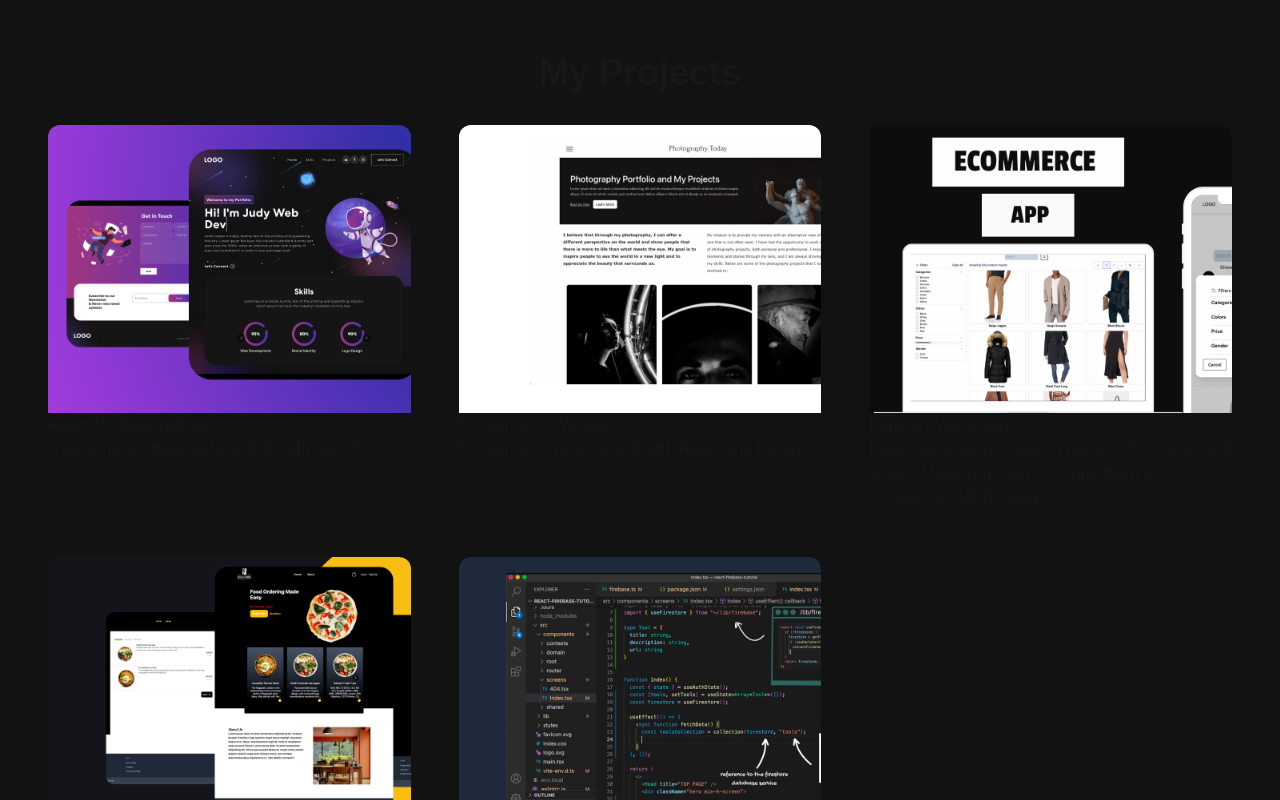
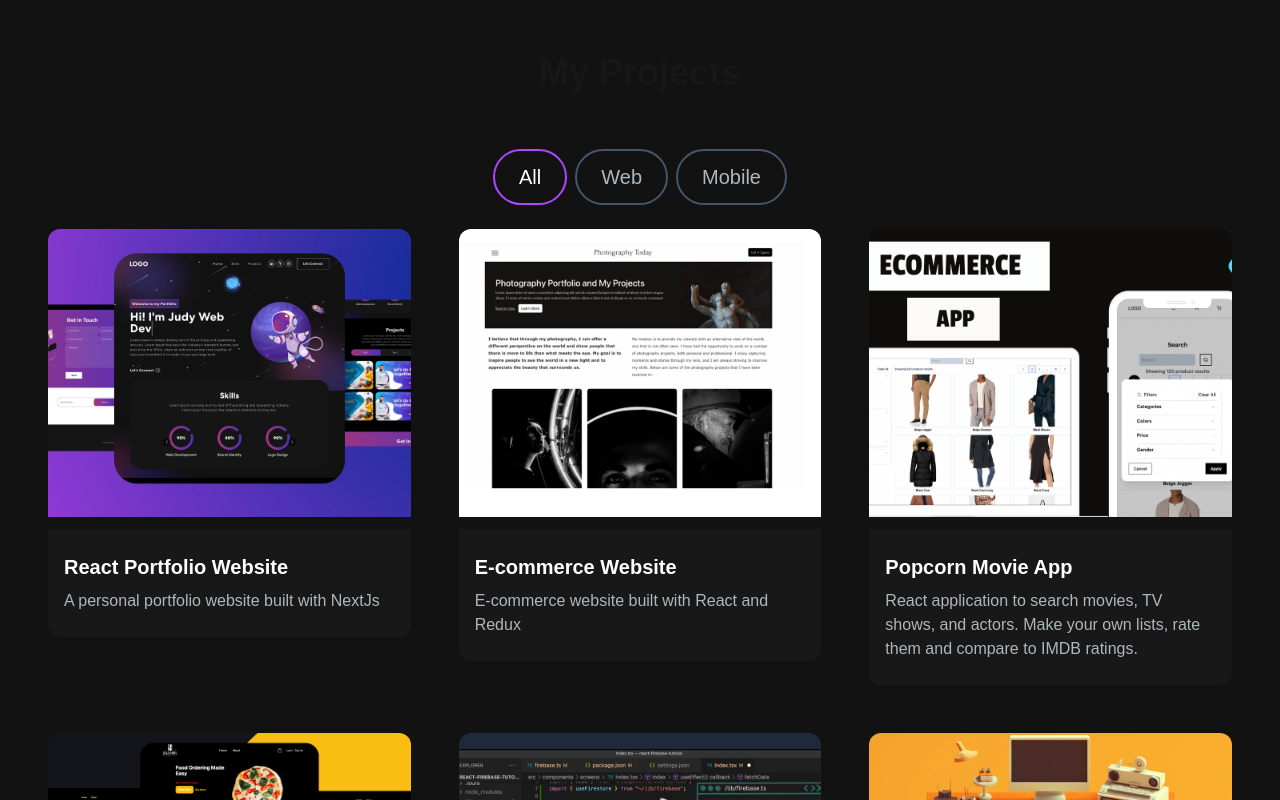
Before and after one commit to FirstChoice112/portfolio, a Next.js app: page / in a window 1280 px wide. Shown: the part 1220-2020 px from the top of the page. Built offline with nearby package versions, Linux system fonts and the light colour scheme.

Commit message:
Finished projectsection and added filter functionality

```diff
--- a/src/app/components/ProjectCard.jsx
+++ b/src/app/components/ProjectCard.jsx
@@ -1,15 +1,37 @@
 import React from "react";
+import { CodeBracketIcon, EyeIcon } from "@heroicons/react/24/outline";
+import Link from "next/link";
 
-const ProjectCard = ({ imgUrl, title, description }) => {
+const ProjectCard = ({ imgUrl, title, description, gitUrl, previewUrl }) => {
   return (
-    <div>
+    <div className="rounded-xl overflow-hidden group relative">
       <div
-        className="h-52 md:h-72 rounded-t-xl "
-        style={{ background: `url(${imgUrl})`, backgroundSize: "cover" }}
-      ></div>
-      <div>
-        <h5>{title}</h5>
-        <p>{description}</p>
+        className="h-52 md:h-72 relative"
+        style={{
+          backgroundImage: `url(${imgUrl})`,
+          backgroundSize: "cover",
+          backgroundPosition: "center",
+        }}
+      >
+        <div className="overlay absolute top-0 left-0 w-full h-full bg-[#181818] opacity-0 group-hover:opacity-80 transition-opacity duration-500 flex items-center justify-center">
+          <Link
+            href={gitUrl}
+            className="h-14 w-14 mr-2 border-2 relative rounded-full border-[#ADB7BE] grpup-hover/link:border-white"
+          >
+            <CodeBracketIcon className="h-10 w-10 text-[#ADB7BE] absolute top-1/2 left-1/2 transform -translate-x-1/2 -translate-y-1/2 cursor-pointer hover:text-white" />
+          </Link>
+          <Link
+            href={previewUrl}
+            className="h-14 w-14 border-2 relative rounded-full border-[#ADB7BE] grpup-hover/link:border-white"
+          >
+            <EyeIcon className="h-10 w-10 text-[#ADB7BE] absolute top-1/2 left-1/2 transform -translate-x-1/2 -translate-y-1/2 cursor-pointer hover:text-white" />
+          </Link>
+        </div>
+      </div>
+
+      <div className="bg-[#181818] rounded-b-xl mt-3 py-6 px-4">
+        <h5 className="text-xl font-semibold mb-2 text-white">{title}</h5>
+        <p className="text-[#ADB7BE]">{description}</p>
       </div>
     </div>
   );
--- a/src/app/components/ProjectSection.jsx
+++ b/src/app/components/ProjectSection.jsx
@@ -1,5 +1,7 @@
-import React from "react";
+"use client";
+import React, { useState } from "react";
 import ProjectCard from "./ProjectCard";
+import ProjectTag from "./ProjectTag";
 
 const projectsData = [
   {
@@ -8,6 +10,8 @@ const projectsData = [
     description: "A personal portfolio website built with NextJs",
     image: "/images/projects/1.png",
     tag: ["All", "Web"],
+    gitUrl: "/",
+    previewUrl: "/",
   },
   {
     id: 2,
@@ -15,6 +19,8 @@ const projectsData = [
     description: "E-commerce website built with React and Redux",
     image: "/images/projects/2.png",
     tag: ["All", "Web"],
+    gitUrl: "/",
+    previewUrl: "/",
   },
   {
     id: 3,
@@ -23,6 +29,8 @@ const projectsData = [
       "React application to search movies, TV shows, and actors. Make your own lists, rate them and compare to IMDB ratings.",
     image: "/images/projects/3.png",
     tag: ["All", "Web"],
+    gitUrl: "/",
+    previewUrl: "/",
   },
   {
     id: 4,
@@ -30,6 +38,8 @@ const projectsData = [
     description: "React single page application for coffee delivery wih drone",
     image: "/images/projects/4.png",
     tag: ["All", "Web"],
+    gitUrl: "/",
+    previewUrl: "/",
   },
   {
     id: 5,
@@ -37,23 +47,63 @@ const projectsData = [
     description: "React application for a pizzeria",
     image: "/images/projects/5.png",
     tag: ["All", "mobile"],
+    gitUrl: "/",
+    previewUrl: "/",
+  },
+  {
+    id: 6,
+    title: "ChunkItUp",
+    description: "Goal planning Webapp",
+    image: "/images/projects/6.png",
+    tag: ["All", "Mobile"],
+    gitUrl: "/",
+    previewUrl: "/",
   },
 ];
 
 const ProjectSection = () => {
+  const [tag, setTag] = useState("All");
+
+  const handleTagChange = (newTag) => {
+    setTag(newTag);
+  };
+
+  const filteredProjects = projectsData.filter((project) => {
+    return project.tag.includes(tag);
+  });
+
   return (
     <>
       <h2 className="text-center text-4xl font-bold mt-4 mb-8 md:md12">
         My Projects
       </h2>
+      <div className="flex flex-row justify-center items-center gap-2 py-6">
+        <ProjectTag
+          onClick={handleTagChange}
+          name="All"
+          isSelected={tag === "All"}
+        />
+        <ProjectTag
+          onClick={handleTagChange}
+          name="Web"
+          isSelected={tag === "Web"}
+        />
+        <ProjectTag
+          onClick={handleTagChange}
+          name="Mobile"
+          isSelected={tag === "Mobile"}
+        />
+      </div>
       <div className="grid md:grid-cols-3 gap-8 md:gap-12">
-        {projectsData.map((project) => (
+        {filteredProjects.map((project) => (
           <ProjectCard
             key={project.id}
             title={project.title}
             description={project.description}
             imgUrl={project.image}
             tags={project.tag}
+            gitUrl={project.gitUrl}
+            previewUrl={project.previewUrl}
           />
         ))}
       </div>
--- /dev/null
+++ b/src/app/components/ProjectTag.jsx
@@ -0,0 +1,17 @@
+import React from "react";
+
+const ProjectTag = ({ name, onClick, isSelected }) => {
+  const buttonStyles = isSelected
+    ? "text-white border-purple-500"
+    : "text-[#ADB7BE] border-slate-600 hover:border-white";
+  return (
+    <button
+      className={`${buttonStyles} rounded-full border-2 px-6 py-3 text-xl cursor-pointer`}
+      onClick={() => onClick(name)}
+    >
+      {name}
+    </button>
+  );
+};
+
+export default ProjectTag;
```
